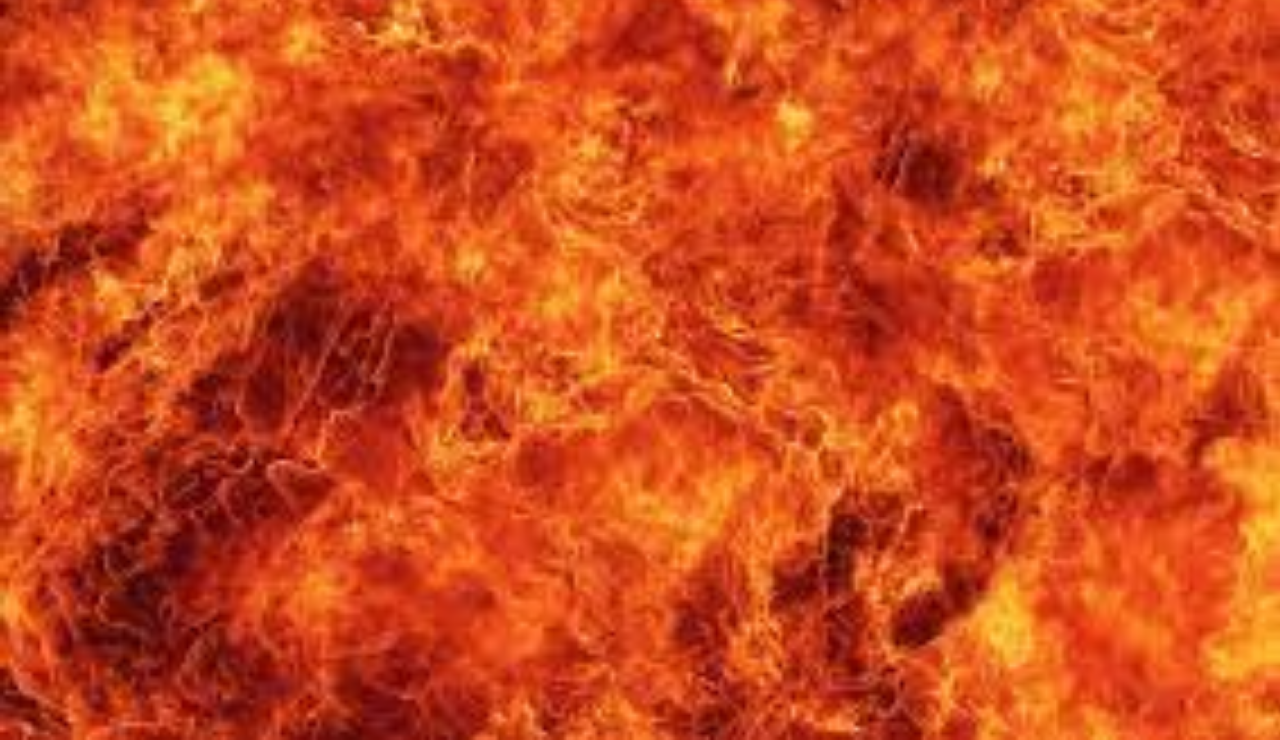
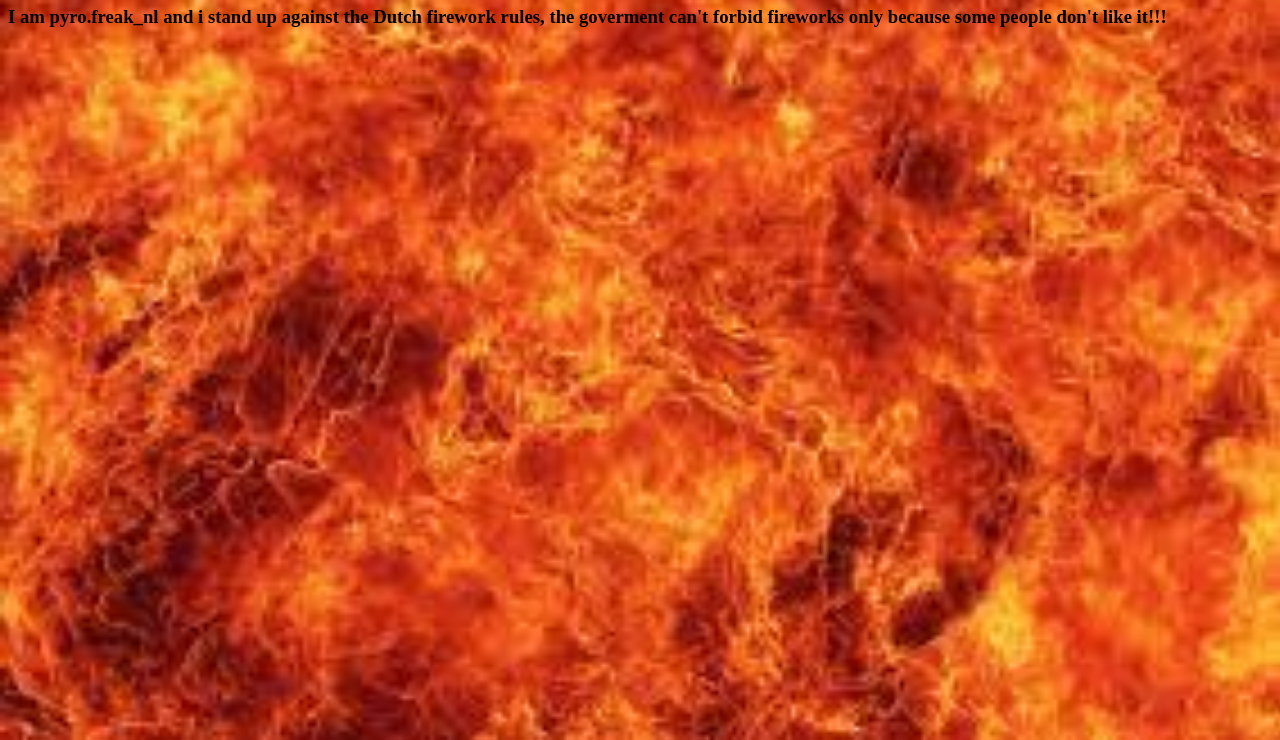
Before and after one commit to GHU09/pyro-freak-nl, a plain HTML site: page index.html in a window 1280 px wide. Shown: the part 60-800 px from the top of the page. Drawn offline with Linux system fonts and the light colour scheme.

Commit message:
Update index.html

```diff
--- a/index.html
+++ b/index.html
@@ -14,3 +14,4 @@ body {
 <body>
 
   <h1>Pyro is no crime!</h1>
+<h3>I am pyro.freak_nl and i stand up against the Dutch firework rules, the goverment can't forbid fireworks only because some people don't like it!!!
```
